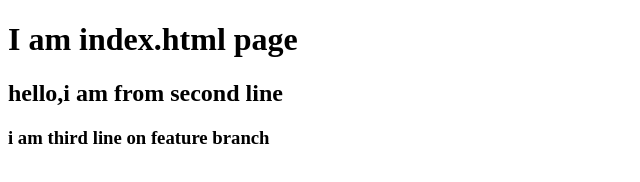
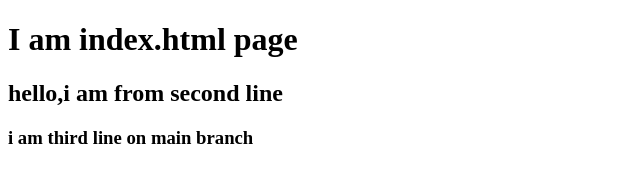
Before and after one commit to bishnu1998/lecture1, a plain HTML site: page index.html in a window 1280 px wide. Shown: the full height of the page, 0-640 px from the left. Drawn offline with Linux system fonts and the light colour scheme.

Commit message:
i added third line on main branch

```diff
--- a/index.html
+++ b/index.html
@@ -9,6 +9,7 @@
 <body>
     <h1>I am index.html page</h1>
     <h2>hello,i am from second line</h2>
-    <h3>i am third line on feature branch</h3>
+    <h3>i am third line on main branch</h3>
+
 </body>
 </html>
```
